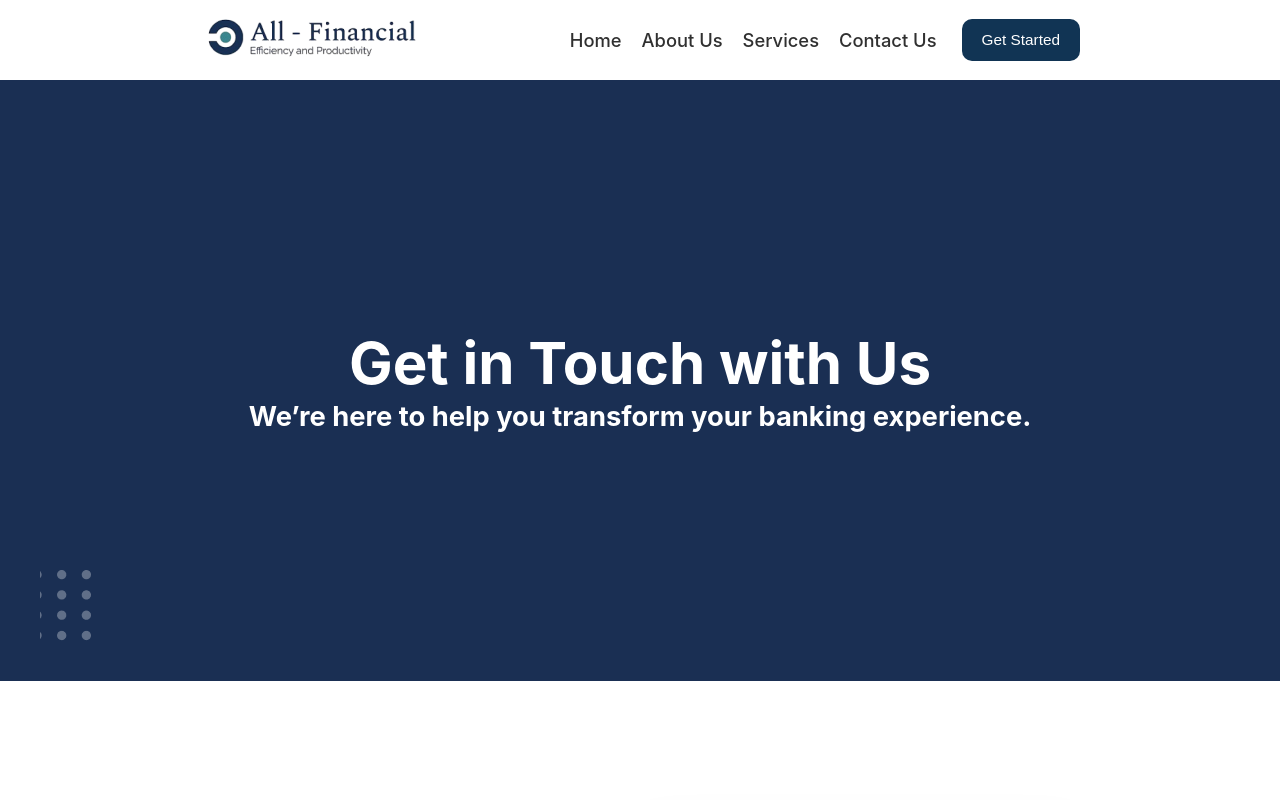
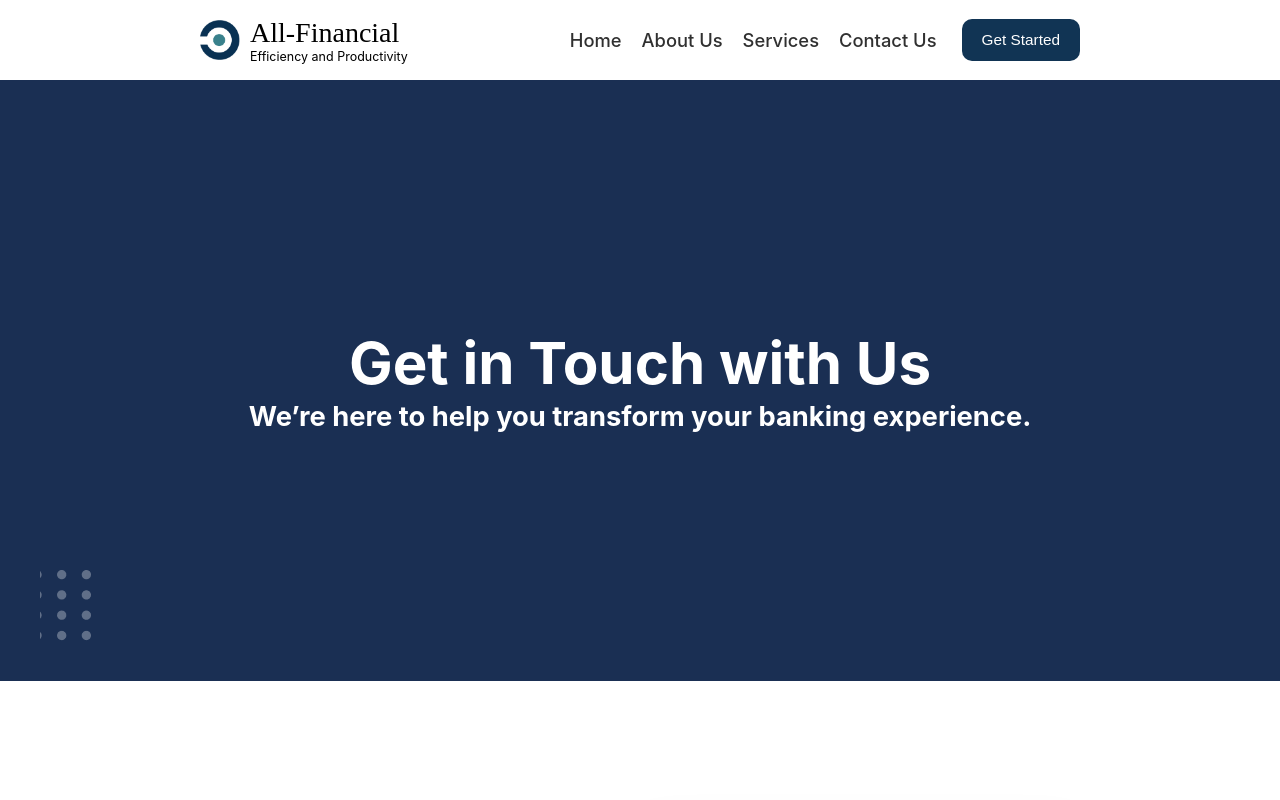
Before and after one commit to kesolink/All-Financial, a React (Create React App) app: page /contact in a window 1280 px wide. Shown: the top 800 px of the page. Built offline with nearby package versions, Linux system fonts and the light colour scheme.

Commit message:
logo changes

```diff
--- a/public/index.html
+++ b/public/index.html
@@ -9,7 +9,7 @@
       name="description"
       content="Web site created using create-react-app"
     />
-    <link rel="apple-touch-icon" href="%PUBLIC_URL%/logo192.png" />
+    <link rel="apple-touch-icon" href="%PUBLIC_URL%/favicon.png" />
     <!--
       manifest.json provides metadata used when your web app is installed on a
       user's mobile device or desktop. See https://developers.google.com/web/fundamentals/web-app-manifest/
@@ -24,7 +24,7 @@
       work correctly both with client-side routing and a non-root public URL.
       Learn how to configure a non-root public URL by running `npm run build`.
     -->
-    <title>React App</title>
+    <title>All-Financail</title>
   </head>
   <body>
     <noscript>You need to enable JavaScript to run this app.</noscript>
--- a/src/component/Navbar/Navbar.jsx
+++ b/src/component/Navbar/Navbar.jsx
@@ -1,6 +1,6 @@
 import React, { useState } from 'react';
 import './Navbar.scss';
-import logo from '../../assets/logomian.png';
+import logo1 from '../../assets/favicon.png';
 import { Link } from 'react-router-dom';
 import { GiHamburgerMenu } from 'react-icons/gi';
 import { RxCross2 } from "react-icons/rx";
@@ -21,20 +21,24 @@ function Navbar() {
 
   return (
     <div className="nav-container">
-      <div className="logo-wrap">
-      <Link to="/"> <img src={logo} alt="Logo" /></Link>
-      </div>
+      <Link to="/">
+        <div className="logo-wrap">
+          <img src={logo1} alt="Logo" />
+          <span className="wrap-fianancail">
+            <span className="all">All-Financial</span>
+            <span>Efficiency and Productivity</span>
+          </span>
+        </div>
+      </Link>
 
-      {/* Hamburger Icon */}
-      {/* <div className="hamburger" onClick={toggleMenu}>
-        <span className="line"></span>
-        <span className="line"></span>
-        <span className="line"></span>
-      </div> */}
-        { menuOpen ? <RxCross2 className="hamburger" onClick={toggleMenu} />:<GiHamburgerMenu className="hamburger" onClick={toggleMenu}/>}
+      {menuOpen ? (
+        <RxCross2 className="hamburger" onClick={toggleMenu} />
+      ) : (
+        <GiHamburgerMenu className="hamburger" onClick={toggleMenu} />
+      )}
 
       {/* Navigation Links */}
-      <div className={`wrap ${menuOpen ? 'open' : ''}`}>
+      <div className={`wrap ${menuOpen ? "open" : ""}`}>
         <Link onClick={closeToggle} to="/">
           <span>Home</span>
         </Link>
@@ -47,9 +51,10 @@ function Navbar() {
         <Link onClick={closeToggle} to="/contact">
           <span>Contact Us</span>
         </Link>
-        {/* <AnchorLink href='#emailbox'> <button onClick={closeToggle}>Get Started</button></AnchorLink> */}
-        <Link to='/contact#emailbox'> <button onClick={closeToggle}>Get Started</button></Link>
-
+        <Link to="/contact#emailbox">
+          {" "}
+          <button onClick={closeToggle}>Get Started</button>
+        </Link>
       </div>
     </div>
   );
--- a/src/component/Navbar/Navbar.scss
+++ b/src/component/Navbar/Navbar.scss
@@ -17,41 +17,33 @@
         padding: 0px 50px;
       }
 
-    // @include mixins.respond(phone) {
-    //   padding: 3px 10px;
-
-    //   .wrap {
-    //     display: none;
-    //     flex-direction: column;
-    //     gap: 10px;
-    //     position: absolute;
-    //     top: 80px;
-    //     right: 0px;
-    //     background-color: #fff;
-    //     border-radius: 0px 0px 8px 8px;
-    //     box-shadow: 0 4px 6px rgba(0, 0, 0, 0.1);
-    //     padding: 10px;
-    //     z-index: 25;
-
-    //     &.open {
-    //       display: flex;
-    //       width: 100%;
-    //     }
-
-    //     span {
-    //       font-size: 14px;
-    //     }
-
-    //     button {
-    //       width: 100%;
-    //     }
-    //   }
-    // }
-
     .logo-wrap {
       display: flex;
       align-items: center;
       gap: 10px;
+      img{
+        width: 40px;
+        height: 40px;
+      }
+      .wrap-fianancail{
+        display: flex;
+        flex-direction: column;
+        .all{
+          font-size: 28px;
+          font-family:Outfit;
+          color: black;
+          @include mixins.respond(phone) {
+            font-size: 24px;
+          }
+        }
+        span{
+          font-size: 12.5px;
+          color: black;
+          @include mixins.respond(phone) {
+            font-size: 12px;
+          }
+        }
+      }
     }
 
     .wrap {
@@ -59,7 +51,6 @@
       align-items: center;
       gap: 20px;
       @include mixins.respond(phone) {
-        display: none;
         display: none;
         flex-direction: column;
         gap: 10px;
```
Also changed, not shown: src/assets/favicon.png (added).
